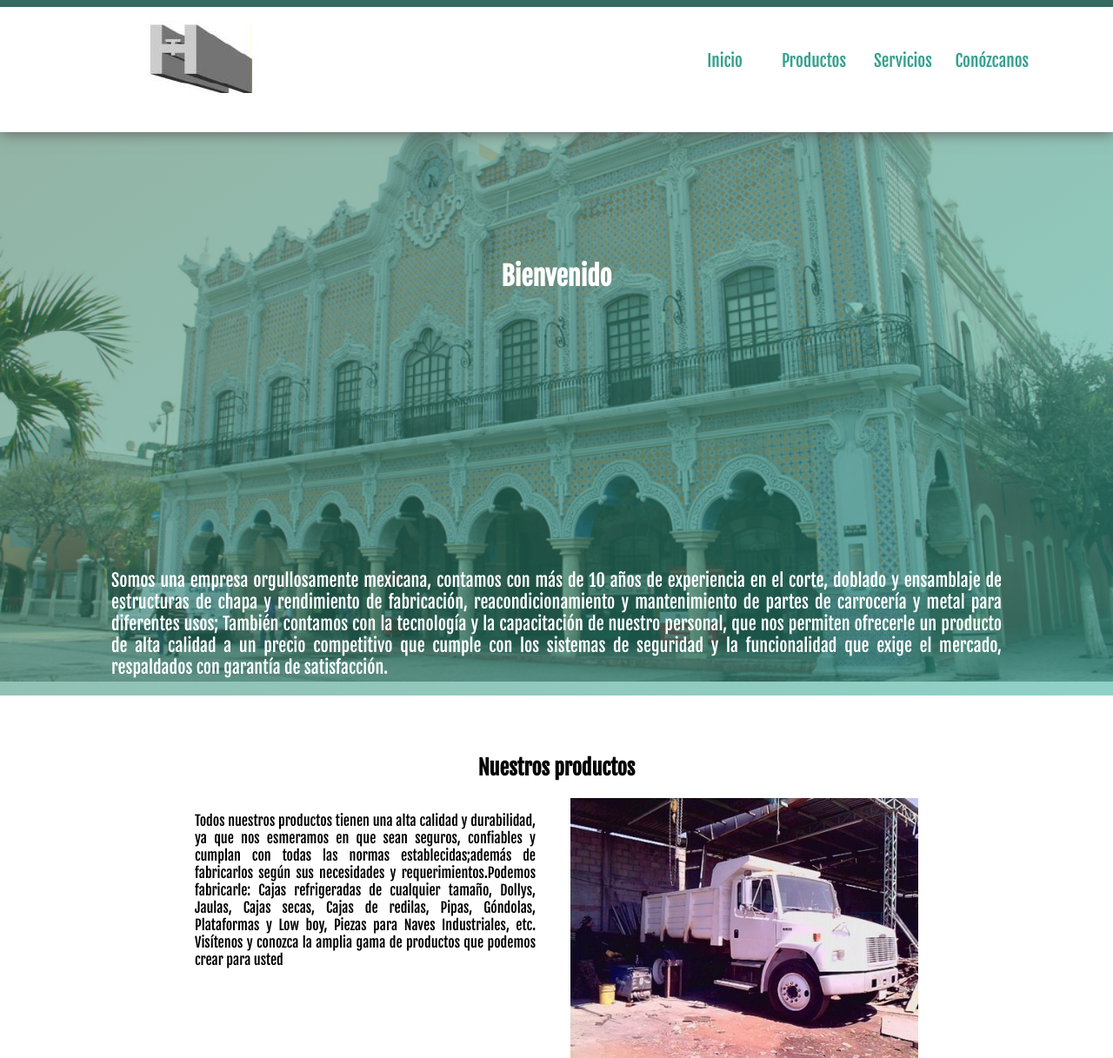
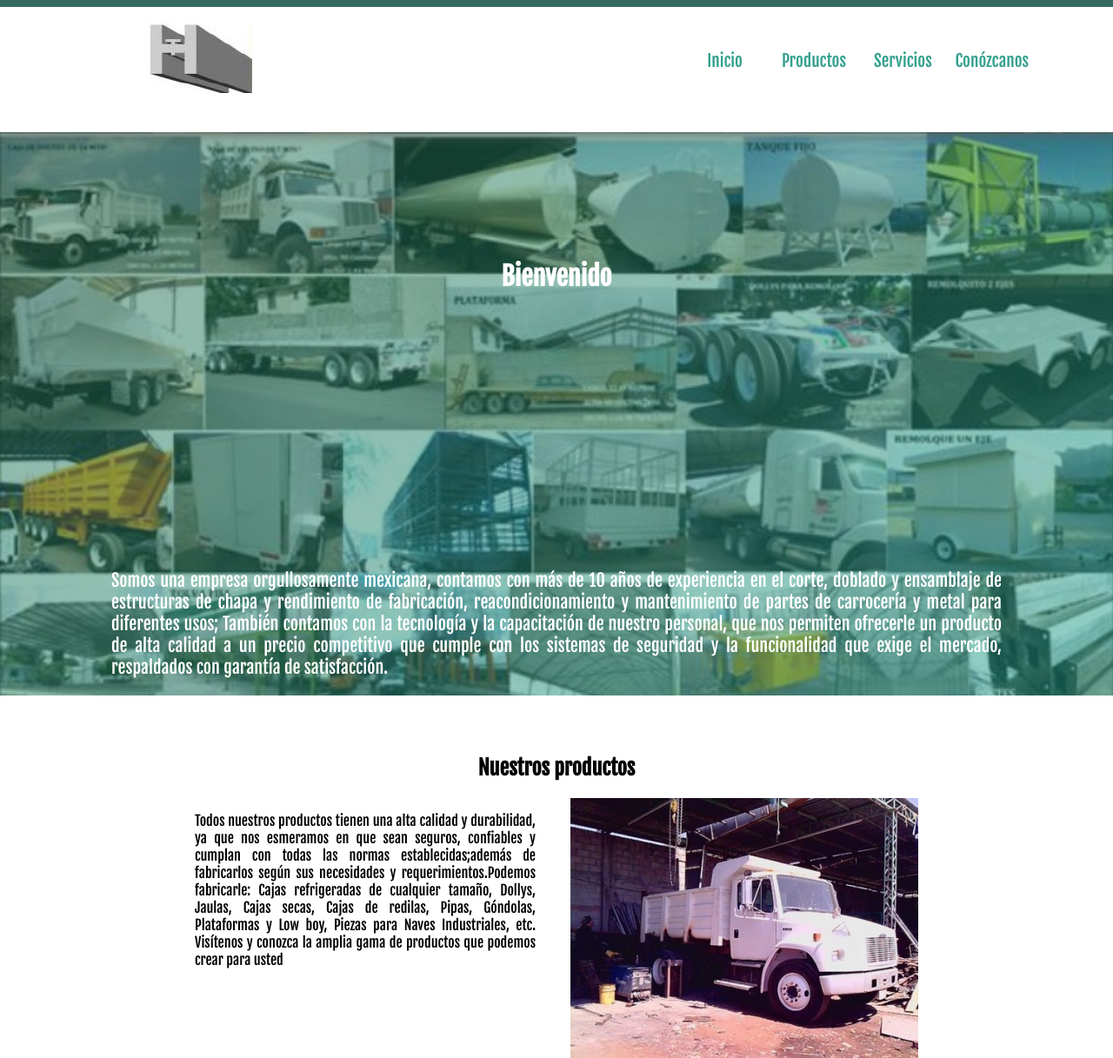
Before and after one commit to GerardCod/laminadetehuacan, a PHP site: page / in a window 1280 px wide. Shown: the top 1217 px of the page at 87% size. Run offline with PHP 8.4, Linux system fonts and the light colour scheme.

Commit message:
Cambiando fondo

```diff
--- a/css/main.css
+++ b/css/main.css
@@ -70,7 +70,7 @@ body{
     display: flex;
     justify-content: center;
     align-items: flex-end;
-    background-image: linear-gradient(to bottom right, rgb(39, 99, 69,0.5), rgb(33, 163, 143,0.5)), url("../assets/palacio.jpg");
+    background-image: linear-gradient(to bottom right, rgb(39, 99, 69,0.5), rgb(33, 163, 143,0.5)), url("../assets/collage.JPG");
     background-repeat: no-repeat, no-repeat;
     background-position: center, center;
     background-clip: content-box;
@@ -190,7 +190,7 @@ body{
 }
 
 .clients{
-    background: #f1f1f1;
+    background: #fff;
     display: flex;
     flex-wrap: wrap;
     justify-content: center;
```
